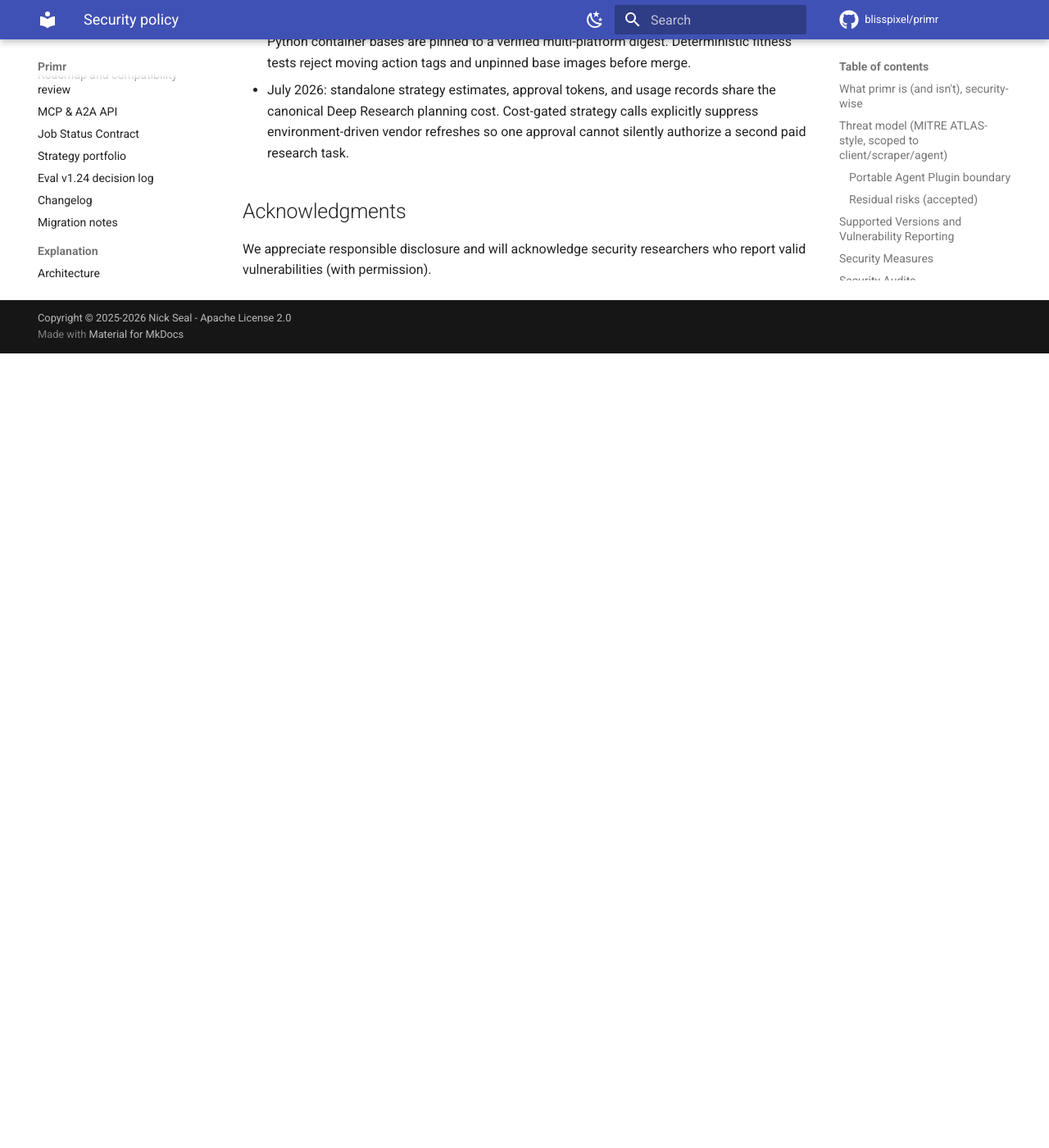
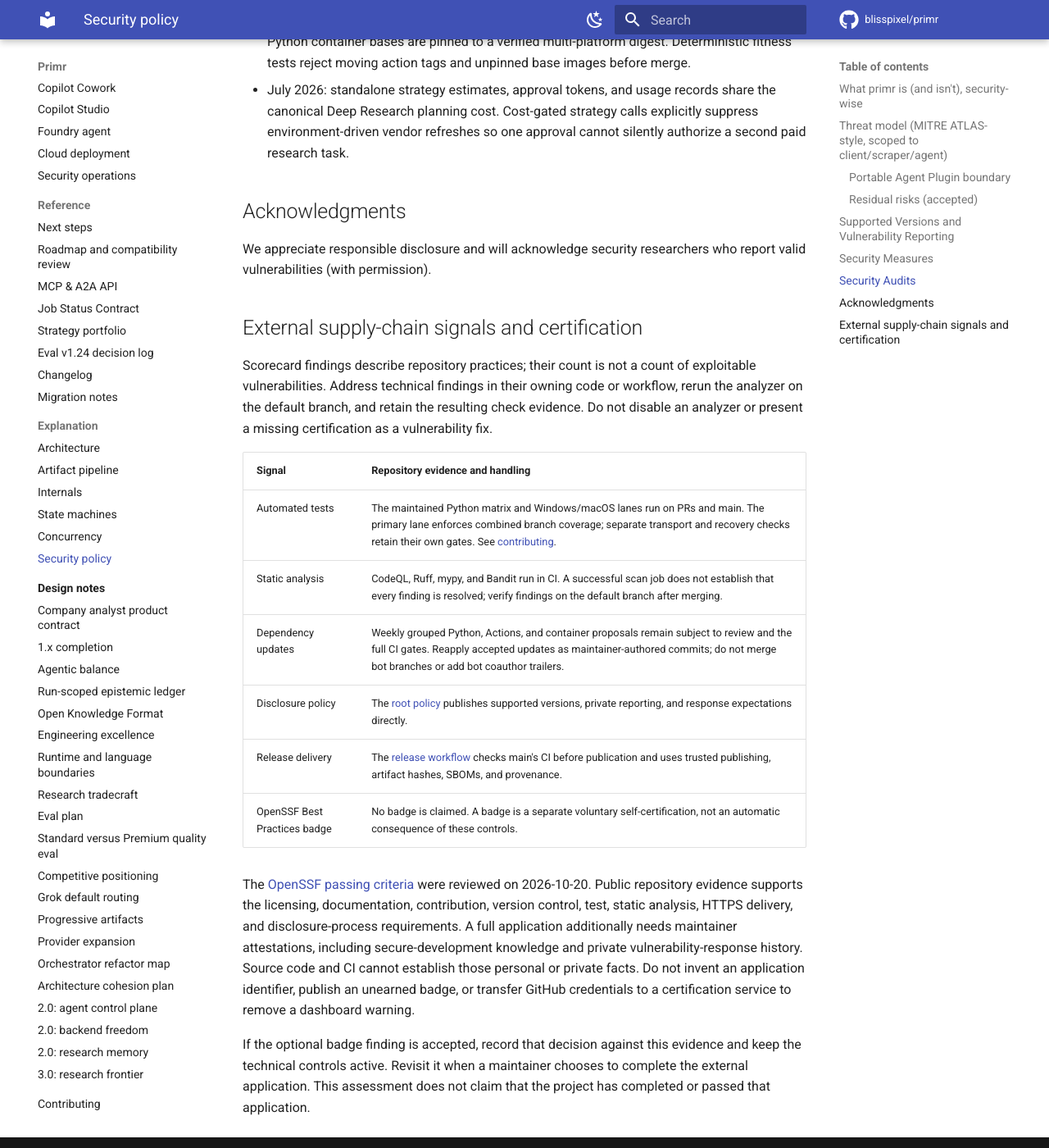
Before and after one commit to blisspixel/primr, an MkDocs documentation site: the page built from docs/SECURITY.md, in a window 1280 px wide and 1400 px high, scrolled down 10203 px. Shown: the whole window at 82% size. Built offline with MkDocs 1.6.1 and Material for MkDocs 9.7.7, drawn with Linux system fonts in a browser that asks for light colours; comment, search, counter and statistics services are not loaded; before the commit the page ends 10634 px from its top, so only the background shows below that.

Commit message:
Record evidence behind security practices and the optional badge assessment

```diff
--- a/docs/SECURITY.md
+++ b/docs/SECURITY.md
@@ -177,3 +177,35 @@
 ## Acknowledgments
 
 We appreciate responsible disclosure and will acknowledge security researchers who report valid vulnerabilities (with permission).
+
+## External supply-chain signals and certification
+
+Scorecard findings describe repository practices; their count is not a count of
+exploitable vulnerabilities. Address technical findings in their owning code or
+workflow, rerun the analyzer on the default branch, and retain the resulting
+check evidence. Do not disable an analyzer or present a missing certification
+as a vulnerability fix.
+
+| Signal | Repository evidence and handling |
+|--------|----------------------------------|
+| Automated tests | The maintained Python matrix and Windows/macOS lanes run on PRs and main. The primary lane enforces combined branch coverage; separate transport and recovery checks retain their own gates. See [contributing](CONTRIBUTING.md). |
+| Static analysis | CodeQL, Ruff, mypy, and Bandit run in CI. A successful scan job does not establish that every finding is resolved; verify findings on the default branch after merging. |
+| Dependency updates | Weekly grouped Python, Actions, and container proposals remain subject to review and the full CI gates. Reapply accepted updates as maintainer-authored commits; do not merge bot branches or add bot coauthor trailers. |
+| Disclosure policy | The [root policy](https://github.com/blisspixel/primr/blob/main/SECURITY.md) publishes supported versions, private reporting, and response expectations directly. |
+| Release delivery | The [release workflow](https://github.com/blisspixel/primr/blob/main/.github/workflows/release.yml) checks main's CI before publication and uses trusted publishing, artifact hashes, SBOMs, and provenance. |
+| OpenSSF Best Practices badge | No badge is claimed. A badge is a separate voluntary self-certification, not an automatic consequence of these controls. |
+
+The [OpenSSF passing criteria](https://www.bestpractices.dev/en/criteria/0) were
+reviewed on 2026-10-20. Public repository evidence supports the licensing,
+documentation, contribution, version control, test, static analysis, HTTPS
+delivery, and disclosure-process requirements. A full application additionally
+needs maintainer attestations, including secure-development knowledge and
+private vulnerability-response history. Source code and CI cannot establish
+those personal or private facts. Do not invent an application identifier,
+publish an unearned badge, or transfer GitHub credentials to a certification
+service to remove a dashboard warning.
+
+If the optional badge finding is accepted, record that decision against this
+evidence and keep the technical controls active. Revisit it when a maintainer
+chooses to complete the external application. This assessment does not claim
+that the project has completed or passed that application.
```
